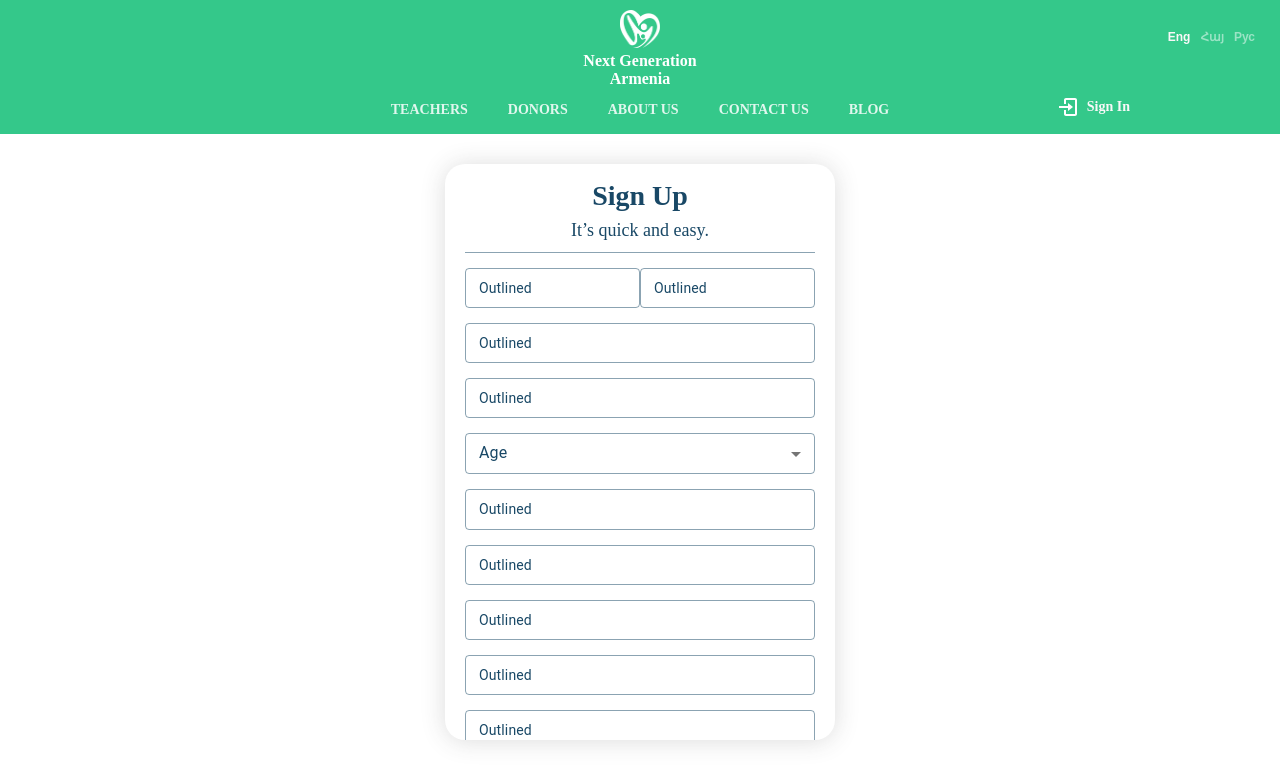
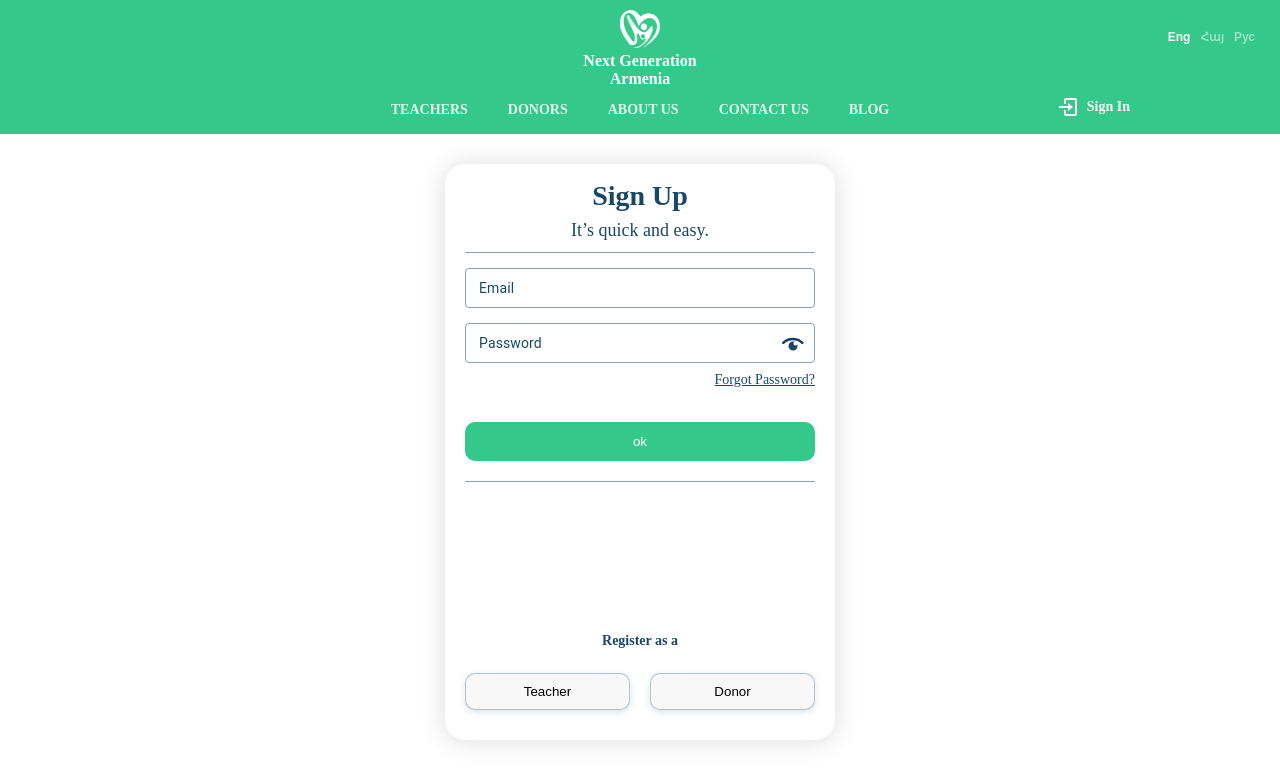
Before and after one commit to musho777/next_generation, a React (Create React App) app: page / in a window 1280 px wide. Shown: the top 784 px of the page. Built offline with nearby package versions, Linux system fonts and the light colour scheme.

Commit message:
sign in and sign up

```diff
--- a/src/App.js
+++ b/src/App.js
@@ -8,11 +8,11 @@ import { Singin } from './pages/auth/signin';
 function App() {
   return (
     <div className="App">
-      <Router>
+      <Router future={{ v7_relativeSplatPath: true }}>
         <Navbar />
         <div className="layout">
-          <Signup />
-          {/* <Singin /> */}
+          {/* <Signup /> */}
+          <Singin />
         </div>
       </Router>
     </div>
--- a/src/UI/UIButton/index.jsx
+++ b/src/UI/UIButton/index.jsx
@@ -1,4 +1,10 @@
 import './styles.css'
-export const UIButton = ({ full }) => {
-  return <button style={full && { width: "100%" }} className="button">ok</button>
+export const UIButton = ({ full, type = "button" }) => {
+  return <button
+    type={type}
+    style={full && { width: "100%" }}
+    className="button"
+  >
+    ok
+  </button>
 }
--- a/src/UI/UIInput/index.jsx
+++ b/src/UI/UIInput/index.jsx
@@ -1,13 +1,19 @@
 import React, { useState } from "react";
 import TextField from "@mui/material/TextField";
-export const UIInput = ({ full }) => {
-  const [value, setValue] = useState("")
+import { IconButton, InputAdornment } from "@mui/material";
+import { CloseEyeSvg, EyeSvg } from "../../assets/svg/svg";
+
+export const UIInput = ({ value, setValue, error, label, type = "text" }) => {
+  const [ltype, setLType] = useState(type)
+  const [showPassword, setShowPassword] = useState(true);
   return (
     <TextField
-      label="Outlined"
+      label={label}
       variant="outlined"
+      value={value}
       onChange={(e) => setValue(e.target.value)}
-      fullWidth={full}
+      error={error}
+      type={showPassword ? ltype : "text"}
       sx={{
         "& .MuiOutlinedInput-root": {
           color: "#194866",
@@ -16,19 +22,18 @@ export const UIInput = ({ full }) => {
           fontSize: "14px",
           overflow: "visible",
           "&:hover .MuiOutlinedInput-notchedOutline": {
-            borderColor: "#007bff", // Change to your desired hover border color
+            borderColor: "#007bff",
           },
           "& .MuiOutlinedInput-notchedOutline": {
-            borderColor: "rgba(25,72,102,0.5)",
+            borderColor: error ? "#d32f2f" : "rgba(25,72,102,0.5)",
             borderWidth: "0.5px",
-
           },
         },
         "& .MuiInputLabel-outlined": {
-          color: "#194866",
+          color: !error ? "#194866" : "#d32f2f",
           fontWeight: "400",
           fontSize: "14px",
-          lineHeight: value == "" ? "0.7" : "1.5",
+          lineHeight: !value && !error ? "0.7" : "1.5",
           overflow: "visible",
         },
         "& .MuiInputLabel-outlined.Mui-focused": {
@@ -38,6 +43,20 @@ export const UIInput = ({ full }) => {
           padding: "10px",
         },
       }}
+      InputLabelProps={{
+        shrink: value || error,
+      }}
+      InputProps={{
+        endAdornment: (
+          ltype === "password" ?
+            <InputAdornment position="end">
+              {ltype === "password" && <IconButton onClick={() => setShowPassword((prev) => !prev)} edge="end">
+                {showPassword ? <EyeSvg /> : <CloseEyeSvg />}
+              </IconButton>}
+            </InputAdornment> :
+            null
+        ),
+      }}
     />
   );
-}
+};
--- a/src/UI/UISelect/index.jsx
+++ b/src/UI/UISelect/index.jsx
@@ -4,64 +4,67 @@ import InputLabel from '@mui/material/InputLabel';
 import MenuItem from '@mui/material/MenuItem';
 import FormControl from '@mui/material/FormControl';
 import Select from '@mui/material/Select';
-import './styles.css';
-import { InputBase, styled } from '@mui/material';
+import { InputBase, styled, FormHelperText } from '@mui/material';
 
 const BootstrapInput = styled(InputBase)(({ theme }) => ({
+  // Add custom styling if necessary
 }));
 
-
-export const UISelect = () => {
-  const [age, setAge] = React.useState('');
-
+export const UISelect = ({ value, setValue, label, error, helperText }) => {
   const handleChange = (event) => {
-    setAge(event.target.value);
+    setValue(event.target.value);
   };
-
 
   return (
     <Box>
-      <FormControl fullWidth variant="outlined">
+      <FormControl fullWidth variant="outlined" error={error}>
         <InputLabel
           sx={{
             color: 'rgb(25, 72, 102)',
-            lineHeight: !age ? 0.5 : 1,
+            fontSize: 14,
+            backgroundColor: value ? 'white' : 'transparent',
+            lineHeight: !value ? 0.6 : 1,
             overflow: 'visible',
-            backgroundColor: age && "white",
-            padding: age && "0 10px",
-            margin: age && "0 -5px",
+            padding: value ? '0 10px' : '0',
+            margin: value ? '0 -5px' : '0',
             '&.Mui-focused': {
               color: 'rgb(25, 72, 102)',
-              backgroundColor: "white",
-              padding: "0 10px",
-              margin: "0 -5px",
+              backgroundColor: 'white',
+              padding: '0 10px',
+              margin: '0 -5px',
               lineHeight: 1,
             },
+            '&.MuiFormLabel-root.Mui-error': {
+              color: '#d32f2f',
+              backgroundColor: 'white',
+              padding: '0 10px',
+              margin: '0 -5px',
+              lineHeight: 1.5,
+            },
           }}
-          id={"age-select-label"}>Age</InputLabel>
+          id="age-select-label"
+          shrink={value || error} // Ensures label moves up when there is a value or an error
+        >
+          {label}
+        </InputLabel>
+
         <Select
           labelId="age-select-label"
           id="age-select"
-          value={age}
-          label="Age"
+          value={value}
           onChange={handleChange}
+          label={label}
           input={<BootstrapInput />}
           sx={{
             textAlign: 'left',
-            color: "rgb(25, 72, 102)",
-
-            "& .MuiInputBase-input": {
-              position: 'relative',
-              border: '0.5px solid rgba(25,72,102,0.5)',
+            color: 'rgb(25, 72, 102)',
+            '& .MuiInputBase-input': {
+              border: `0.5px solid ${!error ? 'rgba(25,72,102,0.5)' : '#d32f2f'}`,
               fontSize: 14,
-              padding: "8px",
+              padding: '8px',
               '&:hover': {
-                borderColor: 'rgb(0, 123, 255)', // Change the color on hover
+                borderColor: 'rgb(0, 123, 255)',
               },
-            },
-
-            '& .MuiFormLabel-root-MuiInputLabel-root': {
-              lineHeight: 1,
             },
           }}
         >
--- a/src/UI/UISelect/styles.css
+++ /dev/null
@@ -1,5 +0,0 @@
-#age-select-label {
-  /* line-height: 0.7em;
-  overflow: visible !important;
-  color: rgb(25, 72, 102); */
-}
--- a/src/assets/svg/svg.js
+++ b/src/assets/svg/svg.js
@@ -13,3 +13,20 @@ export const MenuSvg = () => {
   </svg>
 
 }
+
+export const EyeSvg = () => {
+  return <svg width="24" height="24" viewBox="0 0 24 24" fill="none" xmlns="http://www.w3.org/2000/svg">
+    <path fill-rule="evenodd" clip-rule="evenodd" d="M12 19.5C14.4853 19.5 16.5 17.4853 16.5 15C16.5 14.4692 16.4081 13.9598 16.2393 13.487C15.8954 14.0919 15.245 14.5 14.4994 14.5C13.3948 14.5 12.4994 13.6046 12.4994 12.5C12.4994 11.7545 12.9073 11.1043 13.512 10.7603C13.0395 10.5918 12.5304 10.5 12 10.5C9.51472 10.5 7.5 12.5147 7.5 15C7.5 17.4853 9.51472 19.5 12 19.5Z" fill="#194866" />
+    <path d="M2.25003 11.796C7.21917 6.82682 16.0178 6.47186 21.3418 11.7959" stroke="#133D70" stroke-width="2.5" stroke-linecap="round" />
+  </svg>
+
+}
+
+export const CloseEyeSvg = () => {
+  return <svg width="24" height="24" viewBox="0 0 24 24" fill="none" xmlns="http://www.w3.org/2000/svg">
+    <path fill-rule="evenodd" clip-rule="evenodd" d="M12 19.5C14.4853 19.5 16.5 17.4853 16.5 15C16.5 14.4692 16.4081 13.9598 16.2393 13.487C15.8954 14.0919 15.245 14.5 14.4994 14.5C13.3948 14.5 12.4994 13.6046 12.4994 12.5C12.4994 11.7545 12.9073 11.1043 13.512 10.7603C13.0395 10.5918 12.5304 10.5 12 10.5C9.51472 10.5 7.5 12.5147 7.5 15C7.5 17.4853 9.51472 19.5 12 19.5Z" fill="#194866" />
+    <path d="M2.25039 11.796C7.21953 6.82682 16.0181 6.47186 21.3422 11.7959" stroke="#194866" stroke-width="2.5" stroke-linecap="round" />
+    <path d="M3.75 4.5L20.1902 20.9402" stroke="#194866" stroke-width="3" stroke-linecap="round" />
+  </svg>
+
+}
--- a/src/components/navbar/index.jsx
+++ b/src/components/navbar/index.jsx
@@ -46,9 +46,9 @@ export const Navbar = () => {
         </a>
       </div>
       <div className="language">
-        <p onClick={() => setLanguage("en")} className={language == "en" && "activeLanguage"}>Eng</p>
-        <p onClick={() => setLanguage("am")} className={language == "am" && "activeLanguage"}>Հայ</p>
-        <p onClick={() => setLanguage("ru")} className={language == "ru" && "activeLanguage"}>Рус</p>
+        <p onClick={() => setLanguage("en")} className={language == "en" ? "activeLanguage" : ""}>Eng</p>
+        <p onClick={() => setLanguage("am")} className={language == "am" ? "activeLanguage" : ""}>Հայ</p>
+        <p onClick={() => setLanguage("ru")} className={language == "ru" ? "activeLanguage" : ""}>Рус</p>
       </div>
       <div className="sign_In">
         <SignIn />
--- a/src/pages/auth/signin/index.jsx
+++ b/src/pages/auth/signin/index.jsx
@@ -4,17 +4,58 @@ import { UIButton } from "../../../UI/UIButton"
 import { UIInput } from "../../../UI/UIInput"
 
 export const Singin = () => {
-  const [login, setLogin] = useState("")
+  const [email, setEmail] = useState("")
+  const [password, setPassword] = useState("")
+  const [errors, setErrors] = useState({})
+
+
+  const validateSignIn = () => {
+    const errors = {};
+
+    if (!email) {
+      errors.email = "Email is required";
+    } else if (!/\S+@\S+\.\S+/.test(email)) {
+      errors.email = "Email is invalid";
+    }
+
+    if (!password) {
+      errors.password = "Password is required";
+    }
+
+    setErrors(errors);
+    return Object.keys(errors).length === 0;
+  };
+
+
+
+  const handleSubmit = (e) => {
+    e.preventDefault();
+    if (validateSignIn()) {
+    }
+  };
+
   return <AuthForm>
+    <form onSubmit={handleSubmit}>
       <div className="sign_up">
-      <UIInput label="Ваше имя" full />
-      <UIInput full />
+        <UIInput
+          value={email}
+          setValue={(e) => setEmail(e)}
+          label="Email"
+          error={errors.email}
+        />
+        <UIInput
+          value={password}
+          setValue={(e) => setPassword(e)}
+          label="Password"
+          type='password'
+          error={errors.password}
+        />
       </div>
       <div className="forgot_password">
         <a href="#">Forgot Password?</a>
       </div>
       <div className="sign_in_button">
-      <UIButton label="Ваше имя" full />
+        <UIButton full label="Ваше имя" />
       </div>
       <div className="sign_up_line" />
       <div className="login_type">
@@ -24,5 +65,6 @@ export const Singin = () => {
           <button>Donor</button>
         </div>
       </div>
+    </form>
   </AuthForm>
 }
--- a/src/pages/auth/signup/index.jsx
+++ b/src/pages/auth/signup/index.jsx
@@ -3,26 +3,133 @@ import { AuthForm } from "../../../components/authForm"
 import { UIInput } from "../../../UI/UIInput"
 import { UIButton } from "../../../UI/UIButton"
 import { UISelect } from '../../../UI/UISelect'
+import { useState } from "react"
 export const Signup = () => {
+
+  const [name, setName] = useState('');
+  const [lastName, setLastName] = useState('');
+  const [email, setEmail] = useState('');
+  const [region, setRegion] = useState('')
+  const [errors, setErrors] = useState({});
+  const [city, setCity] = useState("")
+  const [school, setSchool] = useState("")
+  const [subject, setSubject] = useState("")
+  const [grade, setGrade] = useState("")
+  const [password, setPassword] = useState("")
+  const [confirm_password, setConfirm_Password] = useState()
+
+
+
+  const validate = () => {
+    const errors = {};
+    if (!name) errors.name = "Name is required";
+    if (!lastName) errors.lastName = "Last name is required"
+    if (!region) errors.region = "Regtion is required"
+    if (!city) errors.city = "City, Village is required"
+    if (!school) errors.school = "School is required"
+    if (!subject) errors.subject = "Subject is required"
+    if (!grade) errors.grade = "Grade is required"
+    if (!password) errors.password = "Password is required"
+    if (!confirm_password) errors.confirm_password = "Confirm password is required"
+    else if (password !== confirm_password) {
+      errors.confirm_password = "Passwords do not match";
+    }
+    if (!email) {
+      errors.email = "Email is required";
+    } else if (!/\S+@\S+\.\S+/.test(email)) {
+      errors.email = "Email is invalid";
+    }
+    setErrors(errors);
+    return Object.keys(errors).length === 0;
+  };
+
+
+  const handleSubmit = (e) => {
+    e.preventDefault();
+    if (validate()) {
+    }
+  };
+
   return <AuthForm >
+    <form onSubmit={handleSubmit}>
       <div className="sign_up">
         <div className="JC_SB">
-        <UIInput />
-        <UIInput />
+          <UIInput
+            value={name}
+            setValue={(e) => setName(e)}
+            error={errors.name}
+            label={errors.name ?? "Name"}
+          />
+          <UIInput
+            value={lastName}
+            setValue={(e) => setLastName(e)}
+            error={errors.lastName}
+            label={errors.lastName ?? "Last Name"}
+          />
         </div>
-      <UIInput full />
-      <UIInput full />
-      <UISelect />
-      <UIInput full />
-      <UIInput full />
-      <UIInput full />
-      <UIInput full />
-      <UIInput full />
+        <UIInput
+          value={email}
+          setValue={(e) => setEmail(e)}
+          error={errors.email}
+          label={errors.email ?? "Email"}
+          type="email"
+        />
+        <UISelect
+          value={region}
+          setValue={(e) => setRegion(e)}
+          error={errors.region}
+          label={errors.region ?? "Region"}
+        />
+        <UISelect
+          value={city}
+          setValue={(e) => setCity(e)}
+          error={errors.city}
+          label={errors.city ?? "City, Village"}
+        />
+        <UISelect
+          value={school}
+          setValue={(e) => setSchool(e)}
+          error={errors.school}
+          label={errors.school ?? "School"}
+        />
+        <UISelect
+          value={subject}
+          setValue={(e) => setSubject(e)}
+          error={errors.school}
+          label={errors.school ?? "Subject"}
+        />
+        <UISelect
+          value={grade}
+          setValue={(e) => setGrade(e)}
+          error={errors.grade}
+          label={errors.grade ?? "Subject"}
+        />
+        <UISelect
+          value={region}
+          setValue={(e) => setRegion(e)}
+          error={errors.region}
+          label={errors.region ?? "Region"}
+        />
+        <UIInput
+          value={password}
+          setValue={(e) => setPassword(e)}
+          error={errors.password}
+          label={errors.password ?? "Password"}
+          type="password"
+        />
+        <UIInput
+          value={confirm_password}
+          setValue={(e) => setConfirm_Password(e)}
+          error={errors.confirm_password}
+          label={errors.confirm_password ?? "Confirm Password"}
+          type="password"
+        />
       </div>
       <div className="sign_up_button">
         <p>Register as a Donor</p>
-      <UIButton />
+        <UIButton type="submit" />
       </div>
+    </form>
   </AuthForm>
 
 }
```
Lines whose indentation alone changed are shown as unchanged.
